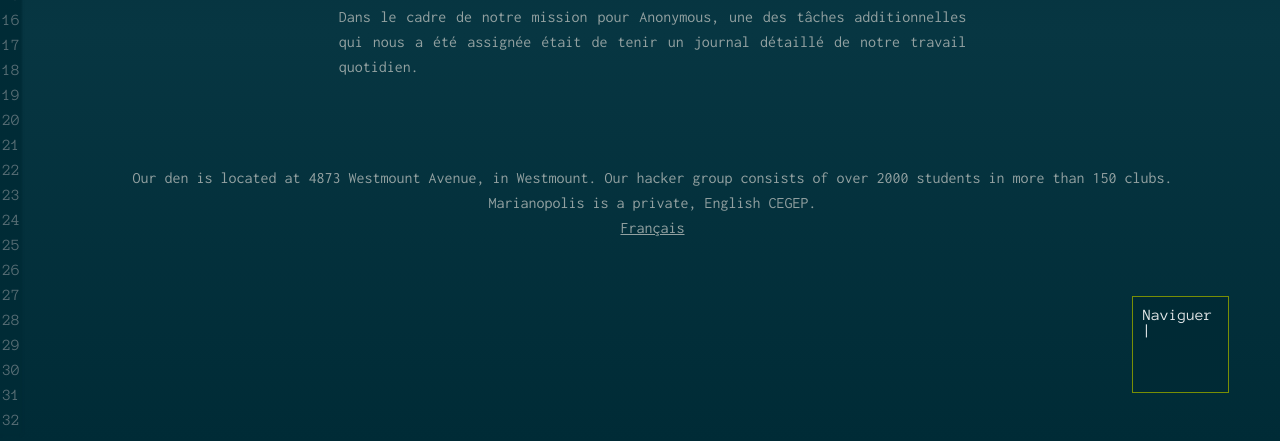
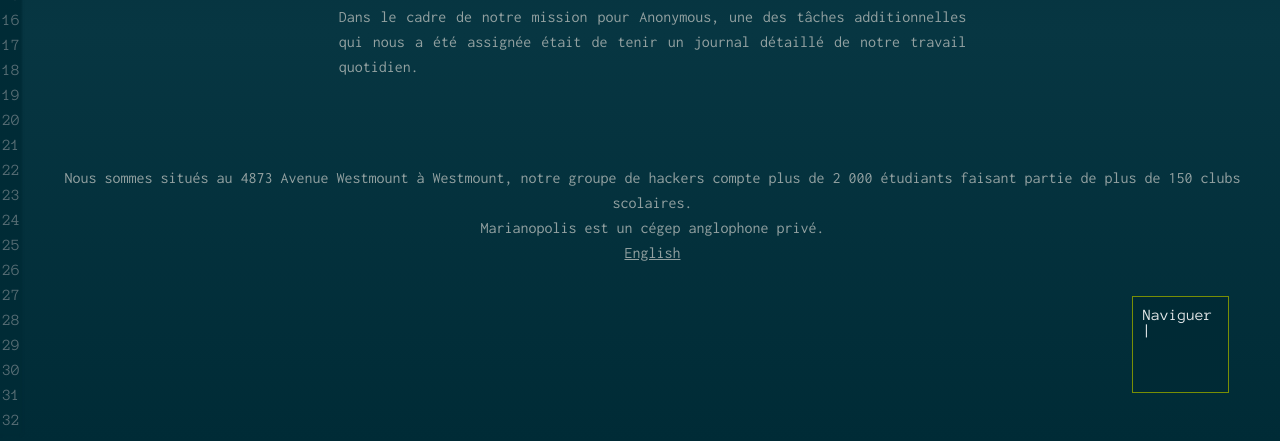
Before and after one commit to roeyb1/roboticswebsite, a plain HTML site: page fr/journal.html in a window 1280 px wide. Shown: the part 375-816 px from the top of the page. Drawn offline with Linux system fonts and the light colour scheme.

Commit message:
footers and links

```diff
--- a/fr/journal.html
+++ b/fr/journal.html
@@ -45,9 +45,9 @@
 
 
     <div id="journalFoot" class="footer" style="position:relative; bottom:0; top:50px; padding-top:=100px">
-      Our den is located at 4873 Westmount Avenue, in Westmount. Our hacker group consists of over 2000 students in more than 150 clubs.
-       <br> Marianopolis is a private, English CEGEP.
-       <br><a id = "footerLink" class = "footer" href = "../fr/journal.html"> Fran&ccedil;ais </a>
+      Nous sommes situ&eacute;s au 4873 Avenue Westmount &agrave; Westmount, notre groupe de hackers compte plus de 2 000 &eacute;tudiants faisant partie de plus de 150 clubs scolaires.
+      <br>Marianopolis est un c&eacute;gep anglophone priv&eacute;.
+       <br><a id = "footerLink" class = "footer" href = "../en/journal.html"> English </a>
 		</div>
   </div>
 <div id="console", onmouseenter="scaleBox(event)", onmouseleave="scaleBox(event)">
```
Also changed, not shown: fr/team.html (+3 -3 lines).
